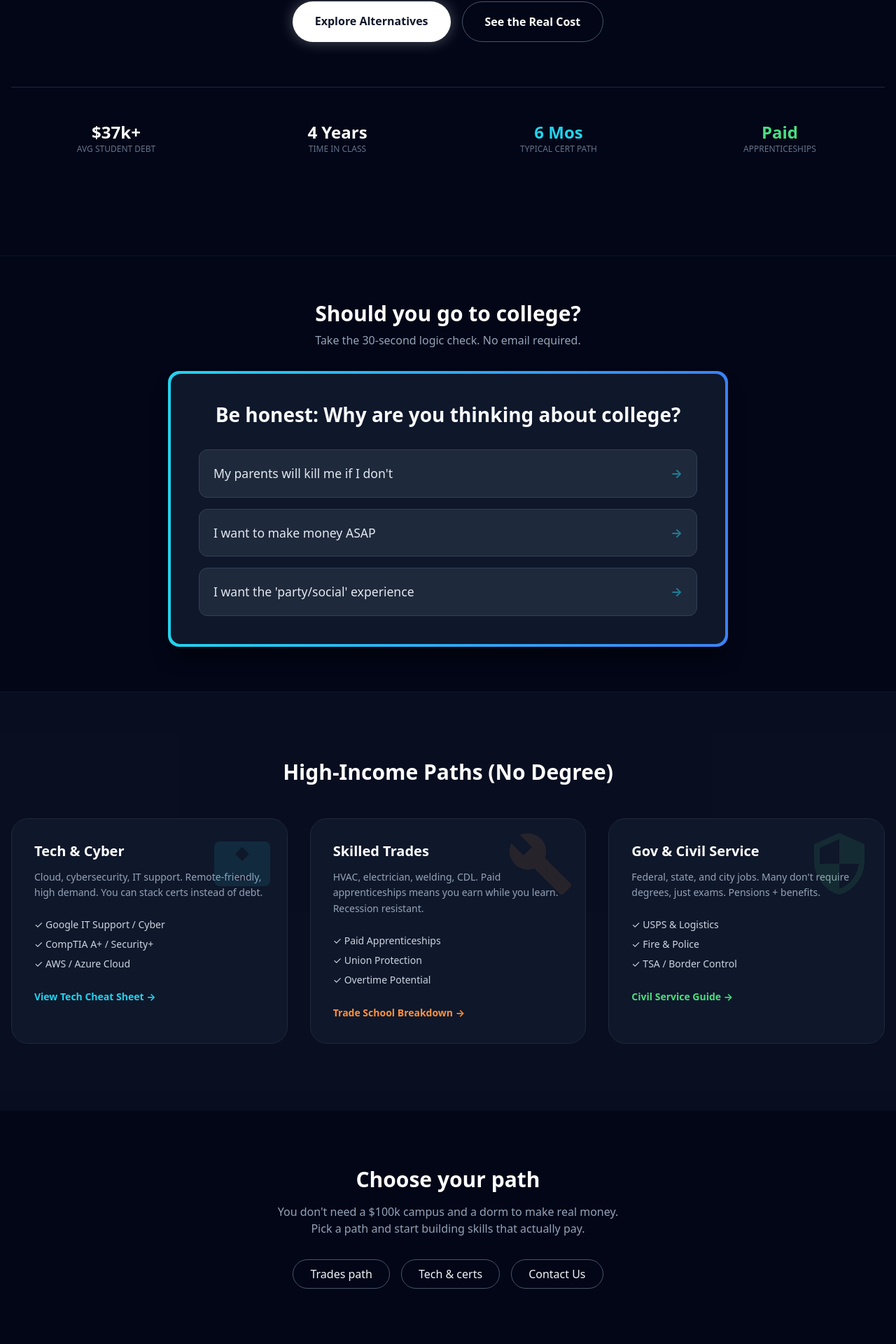
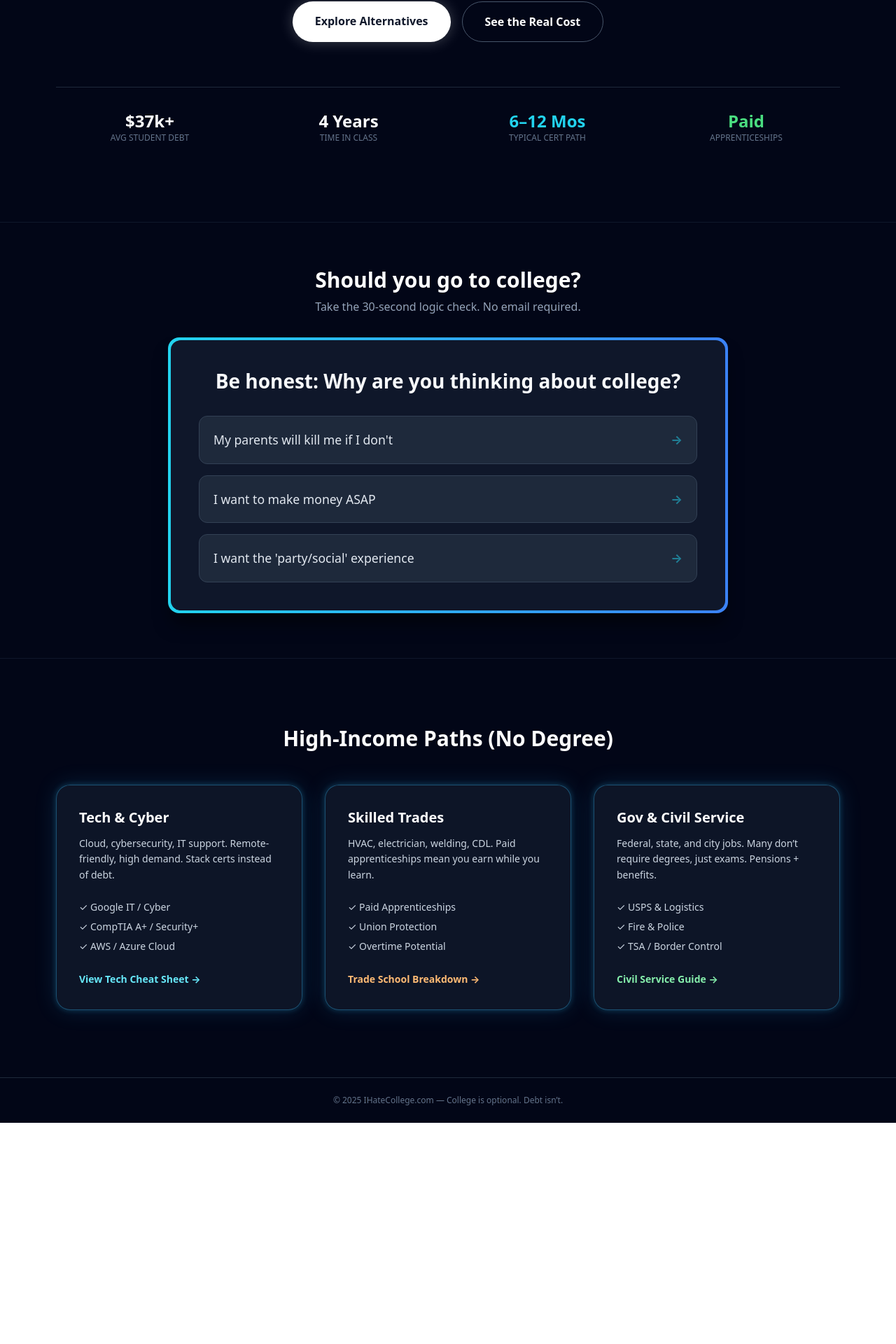
Before and after one commit to placebetsai/Ihatecollege, a Next.js app: page / in a window 1280 px wide. Shown: the part 476-2396 px from the top of the page at 70% size. After the commit the page ends 2080 px from the top, so only its background shows below. Built offline with nearby package versions, Linux system fonts and the light colour scheme.

Commit message:
Update index.js

```diff
--- a/pages/index.js
+++ b/pages/index.js
@@ -9,14 +9,14 @@ export default function HomePage() {
     <Layout>
       <SEO
         title="College is Optional. Debt is Not. | IHateCollege.com"
-        description="The brutal truth about student debt and the high-income alternatives they don't teach you in high school. Trade schools, tech certs, and sales careers."
+        description="Skip the debt trap. Compare trades, tech certs, apprenticeships, and high-income paths that actually pay."
       />
 
-      {/* HERO SECTION */}
-      <section className="relative pt-10 pb-20 md:pt-20 md:pb-32 overflow-hidden">
-        <div className="container mx-auto px-4 text-center">
-          <p className="inline-block mb-6 px-4 py-1 rounded-full bg-slate-800/50 border border-slate-700 text-cyan-400 text-xs md:text-sm font-bold tracking-wide uppercase">
-            You don&apos;t have to sign your life away
+      {/* HERO */}
+      <section className="relative pt-10 pb-20 md:pt-20 md:pb-28">
+        <div className="max-w-6xl mx-auto px-4 text-center">
+          <p className="inline-block mb-6 px-4 py-1 rounded-full bg-slate-800/50 border border-slate-700 text-cyan-300 text-xs md:text-sm font-bold tracking-wide uppercase">
+            You don't have to sign your life away
           </p>
 
           <h1 className="text-5xl md:text-7xl font-extrabold text-white mb-6 tracking-tight leading-tight">
@@ -28,15 +28,15 @@ export default function HomePage() {
             Debt is <span className="text-red-500">Not.</span>
           </h1>
 
-          <p className="text-lg md:text-xl text-slate-400 max-w-2xl mx-auto mb-10 leading-relaxed">
-            Before you sign for $50k–$150k in loans, run the numbers. Compare
-            trades, tech careers, apprenticeships, and real alternatives.
+          <p className="text-lg md:text-xl text-slate-300 max-w-2xl mx-auto mb-10 leading-relaxed">
+            Before you borrow $50k–$150k, run the numbers. Compare trades, tech
+            careers, apprenticeships, and real alternatives.
           </p>
 
           <div className="flex flex-col sm:flex-row justify-center gap-4">
             <Link
               href="/alternatives"
-              className="px-8 py-4 bg-white text-slate-900 font-bold rounded-full hover:bg-slate-200 transition-colors shadow-[0_0_20px_rgba(255,255,255,0.3)]"
+              className="px-8 py-4 bg-white text-slate-900 font-bold rounded-full hover:bg-slate-200 transition-colors shadow-[0_0_20px_rgba(255,255,255,0.25)]"
             >
               Explore Alternatives
             </Link>
@@ -48,187 +48,85 @@ export default function HomePage() {
             </Link>
           </div>
 
-          {/* HERO STATS */}
+          {/* Stats */}
           <div className="grid grid-cols-2 md:grid-cols-4 gap-4 mt-16 border-t border-slate-800 pt-8">
-            <div className="p-4">
-              <div className="text-2xl font-bold text-white">$37k+</div>
-              <div className="text-xs text-slate-500 uppercase">
-                Avg Student Debt
-              </div>
-            </div>
-            <div className="p-4">
-              <div className="text-2xl font-bold text-white">4 Years</div>
-              <div className="text-xs text-slate-500 uppercase">
-                Time in Class
-              </div>
-            </div>
-            <div className="p-4">
-              <div className="text-2xl font-bold text-cyan-400">6 Mos</div>
-              <div className="text-xs text-slate-500 uppercase">
-                Typical Cert Path
-              </div>
-            </div>
-            <div className="p-4">
-              <div className="text-2xl font-bold text-green-400">Paid</div>
-              <div className="text-xs text-slate-500 uppercase">
-                Apprenticeships
-              </div>
-            </div>
+            <div><div className="text-2xl font-bold text-white">$37k+</div><div className="text-xs text-slate-500 uppercase">Avg Student Debt</div></div>
+            <div><div className="text-2xl font-bold text-white">4 Years</div><div className="text-xs text-slate-500 uppercase">Time in Class</div></div>
+            <div><div className="text-2xl font-bold text-cyan-400">6–12 Mos</div><div className="text-xs text-slate-500 uppercase">Typical Cert Path</div></div>
+            <div><div className="text-2xl font-bold text-green-400">Paid</div><div className="text-xs text-slate-500 uppercase">Apprenticeships</div></div>
           </div>
         </div>
       </section>
 
-      {/* WIZARD SECTION */}
-      <section className="py-16 bg-slate-950 border-y border-slate-900">
-        <div className="container mx-auto px-4">
+      {/* WIZARD */}
+      <section className="py-16 bg-slate-950/70 border-y border-slate-900">
+        <div className="max-w-6xl mx-auto px-4">
           <div className="text-center mb-8">
-            <h2 className="text-3xl font-bold text-white">
-              Should you go to college?
-            </h2>
-            <p className="text-slate-400 mt-2">
-              Take the 30-second logic check. No email required.
-            </p>
+            <h2 className="text-3xl font-bold text-white">Should you go to college?</h2>
+            <p className="text-slate-400 mt-2">Take the 30-second logic check. No email required.</p>
           </div>
           <DecisionWizard />
         </div>
       </section>
 
-      {/* HIGH INCOME PATHS */}
-      <section className="py-24 bg-slate-900/50">
-        <div className="container mx-auto px-4">
+      {/* GLOW CARDS */}
+      <section className="py-24">
+        <div className="max-w-6xl mx-auto px-4">
           <h2 className="text-3xl font-bold text-white mb-12 text-center">
             High-Income Paths (No Degree)
           </h2>
 
           <div className="grid md:grid-cols-3 gap-8">
             {/* Tech */}
-            <div className="card-glow group relative p-8 rounded-3xl bg-slate-900 border border-slate-800 hover:border-cyan-500/50 transition-all hover:-translate-y-1">
-              <div className="absolute top-0 right-0 p-4 opacity-10 group-hover:opacity-20 transition-opacity">
-                <svg
-                  className="w-24 h-24 text-cyan-400"
-                  fill="currentColor"
-                  viewBox="0 0 24 24"
-                >
-                  <path d="M20 4H4c-1.1 0-1.99.9-1.99 2L2 18c0 1.1.9 2 2 2h16c1.1 0 2-.9 2-2V6c0-1.1-.9-2-2-2zm-5 14H9v-2h6v2zm-3-7l-2.5-2.5L12 6l2.5 2.5L12 11z" />
-                </svg>
-              </div>
-              <h3 className="text-xl font-bold text-white mb-3">
-                Tech &amp; Cyber
-              </h3>
-              <p className="text-slate-400 mb-6 text-sm leading-relaxed">
-                Cloud, cybersecurity, IT support. Remote-friendly, high demand.
-                You can stack certs instead of debt.
+            <div className="glow-card p-8">
+              <h3 className="text-xl font-bold text-white mb-3">Tech & Cyber</h3>
+              <p className="text-slate-300 mb-6 text-sm leading-relaxed">
+                Cloud, cybersecurity, IT support. Remote-friendly, high demand. Stack certs instead of debt.
               </p>
               <ul className="space-y-2 mb-6 text-sm text-slate-300">
-                <li>✓ Google IT Support / Cyber</li>
+                <li>✓ Google IT / Cyber</li>
                 <li>✓ CompTIA A+ / Security+</li>
                 <li>✓ AWS / Azure Cloud</li>
               </ul>
-              <Link
-                href="/cheat-sheets"
-                className="text-cyan-400 font-bold text-sm hover:underline"
-              >
+              <Link href="/cheat-sheets" className="text-cyan-300 font-bold text-sm hover:underline">
                 View Tech Cheat Sheet →
               </Link>
             </div>
 
             {/* Trades */}
-            <div className="card-glow group relative p-8 rounded-3xl bg-slate-900 border border-slate-800 hover:border-orange-500/50 transition-all hover:-translate-y-1">
-              <div className="absolute top-0 right-0 p-4 opacity-10 group-hover:opacity-20 transition-opacity">
-                <svg
-                  className="w-24 h-24 text-orange-400"
-                  fill="currentColor"
-                  viewBox="0 0 24 24"
-                >
-                  <path d="M22.7 19l-9.1-9.1c.9-2.3.4-5-1.5-6.9-2-2-5-2.4-7.4-1.3L9 6 6 9 1.6 4.7C.4 7.1.9 10.1 2.9 12.1c1.9 1.9 4.6 2.4 6.9 1.5l9.1 9.1c.4.4 1 .4 1.4 0l2.3-2.3c.5-.4.5-1.1.1-1.4z" />
-                </svg>
-              </div>
-              <h3 className="text-xl font-bold text-white mb-3">
-                Skilled Trades
-              </h3>
-              <p className="text-slate-400 mb-6 text-sm leading-relaxed">
-                HVAC, electrician, welding, CDL. Paid apprenticeships means you
-                earn while you learn. Recession resistant.
+            <div className="glow-card p-8">
+              <h3 className="text-xl font-bold text-white mb-3">Skilled Trades</h3>
+              <p className="text-slate-300 mb-6 text-sm leading-relaxed">
+                HVAC, electrician, welding, CDL. Paid apprenticeships mean you earn while you learn.
               </p>
               <ul className="space-y-2 mb-6 text-sm text-slate-300">
                 <li>✓ Paid Apprenticeships</li>
                 <li>✓ Union Protection</li>
                 <li>✓ Overtime Potential</li>
               </ul>
-              <Link
-                href="/trade-schools"
-                className="text-orange-400 font-bold text-sm hover:underline"
-              >
+              <Link href="/trade-schools" className="text-orange-300 font-bold text-sm hover:underline">
                 Trade School Breakdown →
               </Link>
             </div>
 
             {/* Civil Service */}
-            <div className="card-glow group relative p-8 rounded-3xl bg-slate-900 border border-slate-800 hover:border-green-500/50 transition-all hover:-translate-y-1">
-              <div className="absolute top-0 right-0 p-4 opacity-10 group-hover:opacity-20 transition-opacity">
-                <svg
-                  className="w-24 h-24 text-green-400"
-                  fill="currentColor"
-                  viewBox="0 0 24 24"
-                >
-                  <path d="M12 1L3 5v6c0 5.55 3.84 10.74 9 12 5.16-1.26 9-6.45 9-12V5l-9-4zm0 10.99h7c-.53 4.12-3.28 7.79-7 8.94V12H5V6.3l7-3.11v8.8z" />
-                </svg>
-              </div>
-              <h3 className="text-xl font-bold text-white mb-3">
-                Gov &amp; Civil Service
-              </h3>
-              <p className="text-slate-400 mb-6 text-sm leading-relaxed">
-                Federal, state, and city jobs. Many don&apos;t require degrees,
-                just exams. Pensions + benefits.
+            <div className="glow-card p-8">
+              <h3 className="text-xl font-bold text-white mb-3">Gov & Civil Service</h3>
+              <p className="text-slate-300 mb-6 text-sm leading-relaxed">
+                Federal, state, and city jobs. Many don’t require degrees, just exams. Pensions + benefits.
               </p>
               <ul className="space-y-2 mb-6 text-sm text-slate-300">
-                <li>✓ USPS &amp; Logistics</li>
-                <li>✓ Fire &amp; Police</li>
+                <li>✓ USPS & Logistics</li>
+                <li>✓ Fire & Police</li>
                 <li>✓ TSA / Border Control</li>
               </ul>
-              <Link
-                href="/civil-service"
-                className="text-green-400 font-bold text-sm hover:underline"
-              >
+              <Link href="/civil-service" className="text-green-300 font-bold text-sm hover:underline">
                 Civil Service Guide →
               </Link>
             </div>
           </div>
         </div>
       </section>
-
-      {/* CTA SECTION */}
-      <section className="py-20 text-center">
-        <div className="container mx-auto px-4">
-          <h2 className="text-3xl font-bold text-white mb-4">
-            Choose your path
-          </h2>
-          <p className="text-slate-400 mb-8 max-w-lg mx-auto">
-            You don&apos;t need a $100k campus and a dorm to make real money.
-            Pick a path and start building skills that actually pay.
-          </p>
-          <div className="flex flex-wrap justify-center gap-4">
-            <Link
-              href="/trade-schools"
-              className="border border-slate-600 px-6 py-2 rounded-full hover:bg-slate-800"
-            >
-              Trades path
-            </Link>
-            <Link
-              href="/alternatives"
-              className="border border-slate-600 px-6 py-2 rounded-full hover:bg-slate-800"
-            >
-              Tech &amp; certs
-            </Link>
-            <Link
-              href="/contact"
-              className="border border-slate-600 px-6 py-2 rounded-full hover:bg-slate-800"
-            >
-              Contact Us
-            </Link>
-          </div>
-        </div>
-      </section>
     </Layout>
   );
-                }
+            }
```
